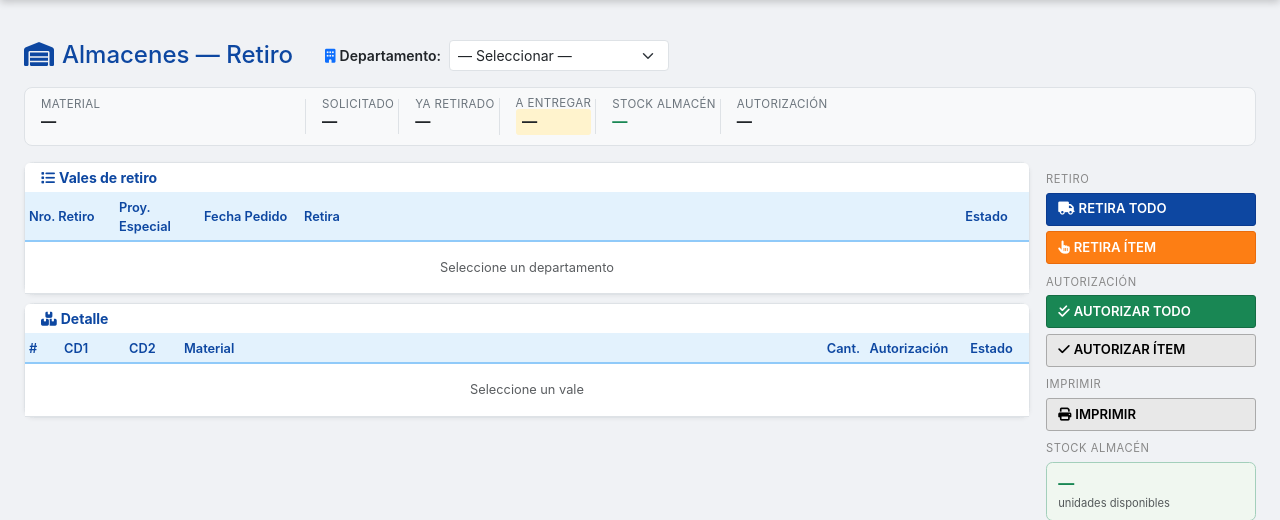
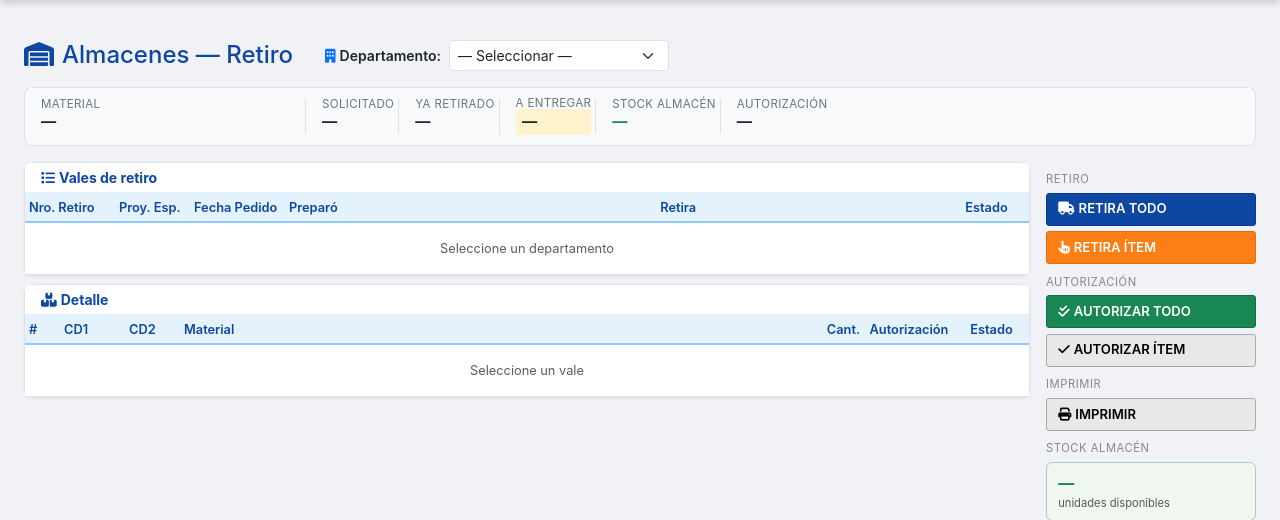
Before and after one commit to gouxgle/comprasrefsa, a Flask app: page /almacenes in a window 1280 px wide. Shown: the part 62-582 px from the top of the page. Run offline with Flask 3, Linux system fonts and the light colour scheme; the visitor is signed in with stand-in values (Sample User, id 1); data that the repository does not hold is empty; some libraries are stand-ins or nearby versions.

Commit message:
Almacenes: agrega columna Preparó junto a Retira en grilla de vales
Co-Authored-By: Claude Sonnet 4.6 <noreply@anthropic.com>

```diff
--- a/templates/almacenes.html
+++ b/templates/almacenes.html
@@ -132,14 +132,15 @@
                     <thead class="table-light sticky-top">
                         <tr>
                             <th style="width:90px">Nro. Retiro</th>
-                            <th style="width:85px">Proy. Especial</th>
-                            <th style="width:100px">Fecha Pedido</th>
+                            <th style="width:75px">Proy. Esp.</th>
+                            <th style="width:95px">Fecha Pedido</th>
+                            <th>Preparó</th>
                             <th>Retira</th>
                             <th style="width:85px" class="text-center">Estado</th>
                         </tr>
                     </thead>
                     <tbody id="bodyVales">
-                        <tr><td colspan="5" class="text-center text-muted py-3">
+                        <tr><td colspan="6" class="text-center text-muted py-3">
                             Seleccione un departamento
                         </td></tr>
                     </tbody>
@@ -293,7 +294,7 @@ function cargarVales(data) {
     document.getElementById('cntVales').textContent = data.length + ' vale(s)';
 
     if (!data.length) {
-        tbody.innerHTML = '<tr><td colspan="5" class="text-center text-muted py-3">'
+        tbody.innerHTML = '<tr><td colspan="6" class="text-center text-muted py-3">'
                         + 'No hay vales pendientes para este sector</td></tr>';
         return;
     }
@@ -308,7 +309,8 @@ function cargarVales(data) {
             '<td><strong>' + r.idretiro + '</strong></td>' +
             '<td class="text-center">' + (r.proyecto || 0) + '</td>' +
             '<td>' + (r.fechapedido || '') + '</td>' +
-            '<td class="text-truncate" style="max-width:160px">' + (r.quien_pide || '') + '</td>' +
+            '<td class="text-truncate" style="max-width:140px">' + (r.quien_pide || '') + '</td>' +
+            '<td class="text-truncate" style="max-width:140px">' + (r.quien_retira || '') + '</td>' +
             '<td class="text-center">' + badgeEst + '</td>';
         tr.dataset.id     = r.idretiro;
         tr.dataset.retira = r.quien_retira || '';
```
